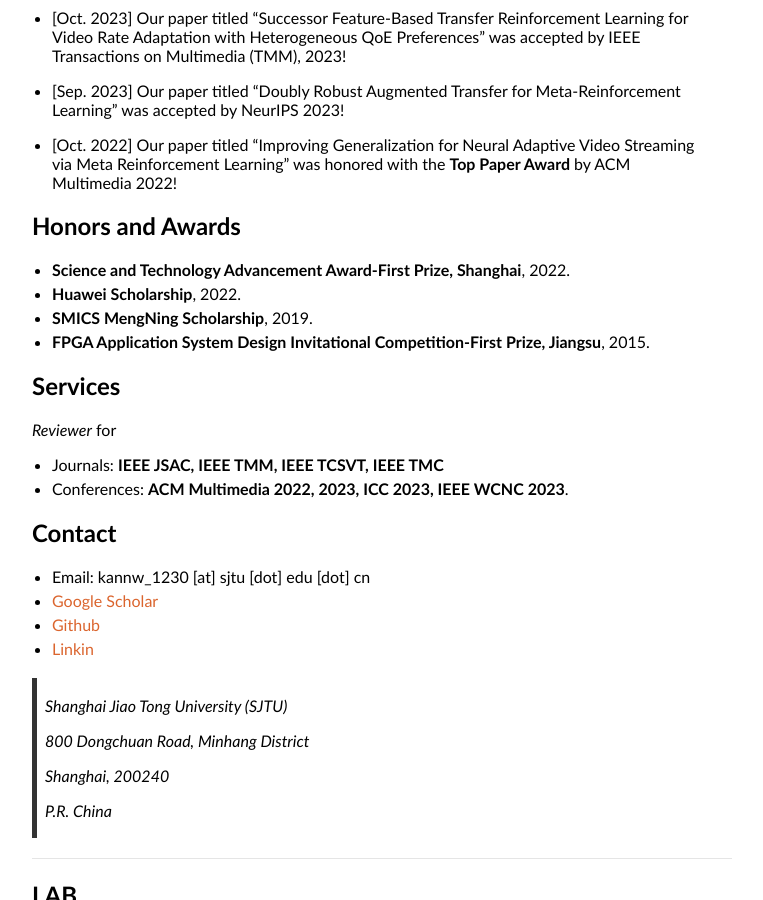
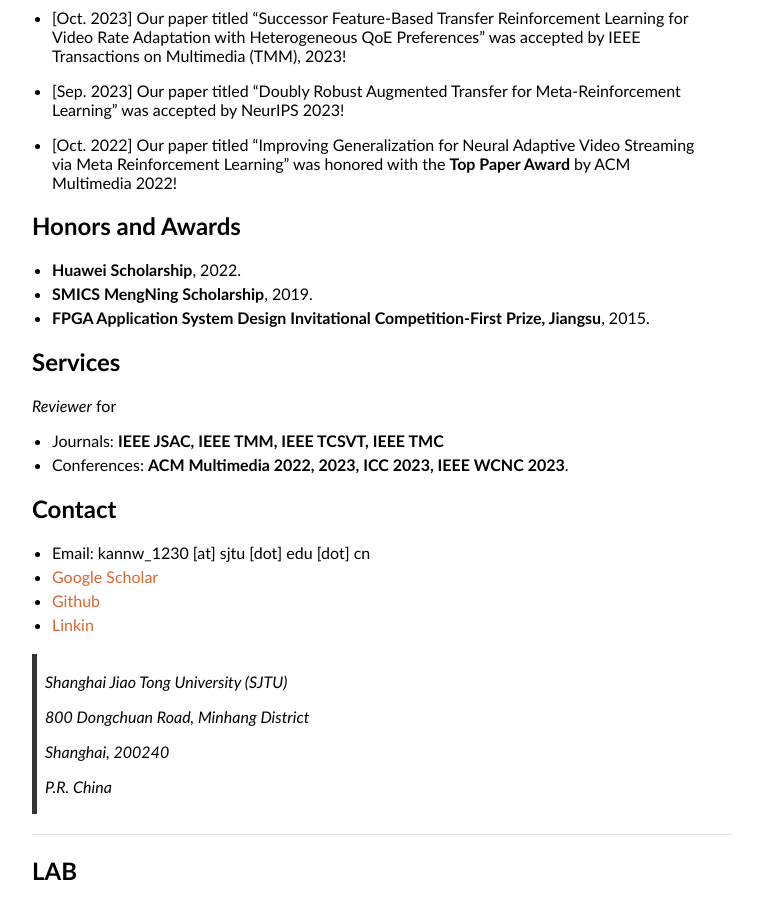
Before and after one commit to confiwent/AcademicPages, a Jekyll site: the page built from index.md, in a window 1280 px wide and 900 px high, scrolled down 612 px. Shown: the whole window, without its empty margins (258-1021 px from the left). Built offline with Jekyll 4.4.1, drawn with Linux system fonts in a browser that asks for light colours; our own code applies the rules of GitHub Pages for plain Markdown files.

Commit message:
remove shanghai's prize

```diff
--- a/index.md
+++ b/index.md
@@ -32,7 +32,7 @@ __Previouly:__ I received the B.S. degree in Information Engineering from Nanjin
 
 ## Honors and Awards
 
-- **Science and Technology Advancement Award-First Prize, Shanghai**, 2022.
+<!-- - **Science and Technology Advancement Award-First Prize, Shanghai**, 2022. -->
 - **Huawei Scholarship**, 2022.
 - **SMICS MengNing Scholarship**, 2019.
 - **FPGA Application System Design Invitational Competition-First Prize, Jiangsu**, 2015.
```
